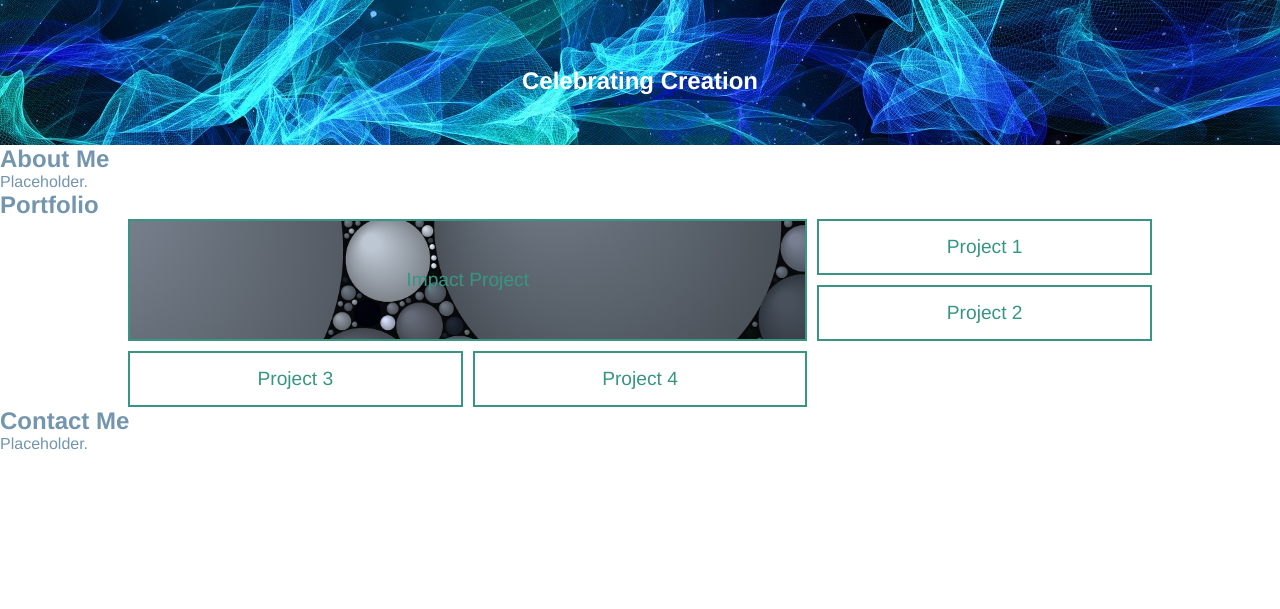
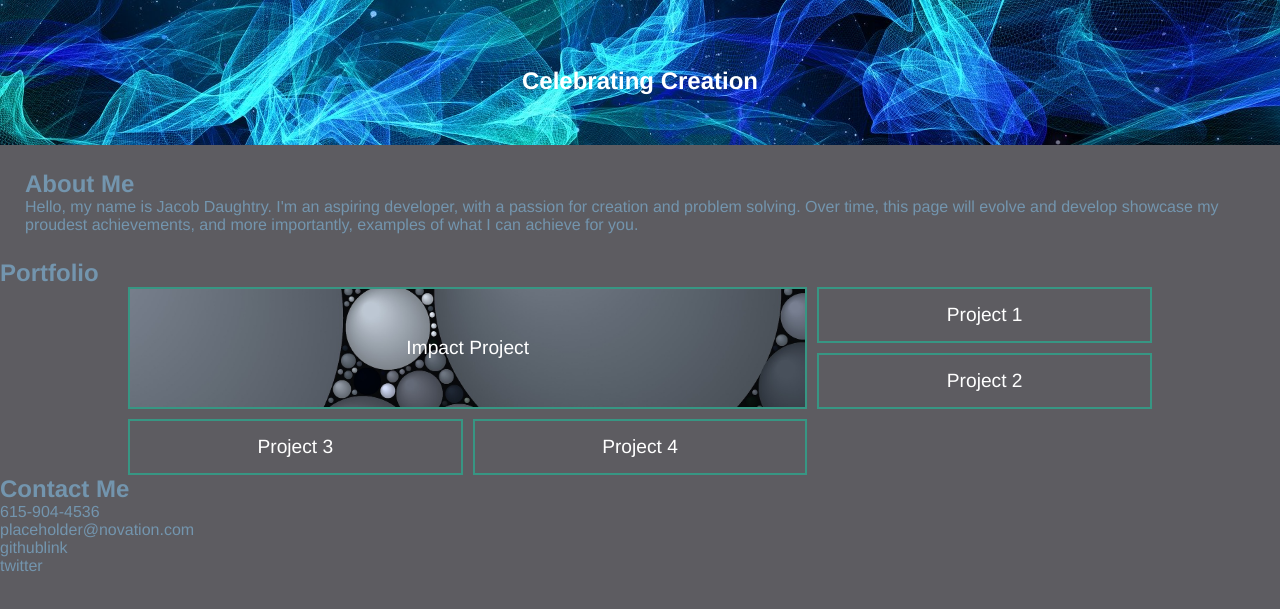
Before and after one commit to akutozo/NOVAtion, a plain HTML site: page index.html in a window 1280 px wide. Shown: the part 65-674 px from the top of the page. Drawn offline with Linux system fonts and the light colour scheme.

Commit message:
Clean Up, additions to CSS

```diff
--- a/assets/css/styles.css
+++ b/assets/css/styles.css
@@ -2,6 +2,7 @@
     margin: 0;
     padding: 0;
     box-sizing: border-box;
+
   }
 
   :root {
@@ -15,6 +16,7 @@
   body {
       color: var(--tertiary-color);
       font-family: Helvetica, Arial, sans-serif;
+      background: var(--primary-color);
     }
 
   /* Header Formats */
@@ -27,6 +29,7 @@
       justify-content: space-between;
       position: -webkit-sticky;
       position: sticky;
+
       z-index: 9999;
     }
 
@@ -94,28 +97,30 @@
 
 /* About Me */
 
-.about {
+#about {
     display: flex;
     flex-wrap: wrap;
     justify-content: space-between;
+    padding: 10px;
+    margin: 15px;
 }
 
-.about h2 {
+#about h2 {
 }
 
-article img {
+#about img {
     max-height: 200px;
 }
 
-.about p {
+#about p {
 
 }
 
 
 /* Portfolio */
 
-.portfolio{
-  background: var(--primary-color);
+#portfolio{
+
 }
 
 .portfolio-grid-wrapper {
@@ -124,17 +129,13 @@ article img {
   justify-content: center;
 }
 
-.portfolio-grid-wrapper img {
-  max-width: 100%;
-  max-height: 100%%;
-}
 
 .portfolio-grid-container {
   width: 80%;
   display: grid;
   grid-template-columns: repeat(3, 2fr);
   grid-template-rows: repeat(3, 2fr);
-  color:  var(--secondary-color);
+  color:  var(--quinary-color);
   font-size: 1.2rem;
   grid-gap: 10px;
 }
@@ -156,16 +157,8 @@ article img {
   background-size: cover;
 }
 
+/* Contact */
 
-/* Temporary */
+#contact {
 
-
-    .float-left {
-        float: left;
-        margin-right: 25px;
-    }
-
-    .float-right {
-        float: right;
-        margin-left: 25px;
-    }
+}
--- a/index.html
+++ b/index.html
@@ -51,7 +51,7 @@
             <article id="about">
                 <h2>About Me</h2>
                 <p>
-                    Placeholder.
+                    Hello, my name is Jacob Daughtry. I'm an aspiring developer, with a passion for creation and problem solving. Over time, this page will evolve and develop showcase my proudest achievements, and more importantly, examples of what I can achieve for you.
                 </p>
             </article>
 
@@ -93,17 +93,26 @@
 
         <!-- Contact Me -->
 
-        <main>
+        <section id="contact" class="contact">
+            <h2 class="">
+                Contact Me
+            </h2>
+            <ul>
+                <li>
+                    615-904-4536
+                </li>
+                <li>
+                    placeholder@novation.com
+                </li>
+                <li>
+                    githublink
+                </li>
+                <li>
+                    twitter
+                </li>
+            </ul>
+        </section>
 
-            <article id="contact">
-                <h2>Contact Me</h2>
-                <p>
-                    Placeholder.
-                </p>
-            </article>
-
-
-        </main>
 
 
         <!-- Footer -->
```
